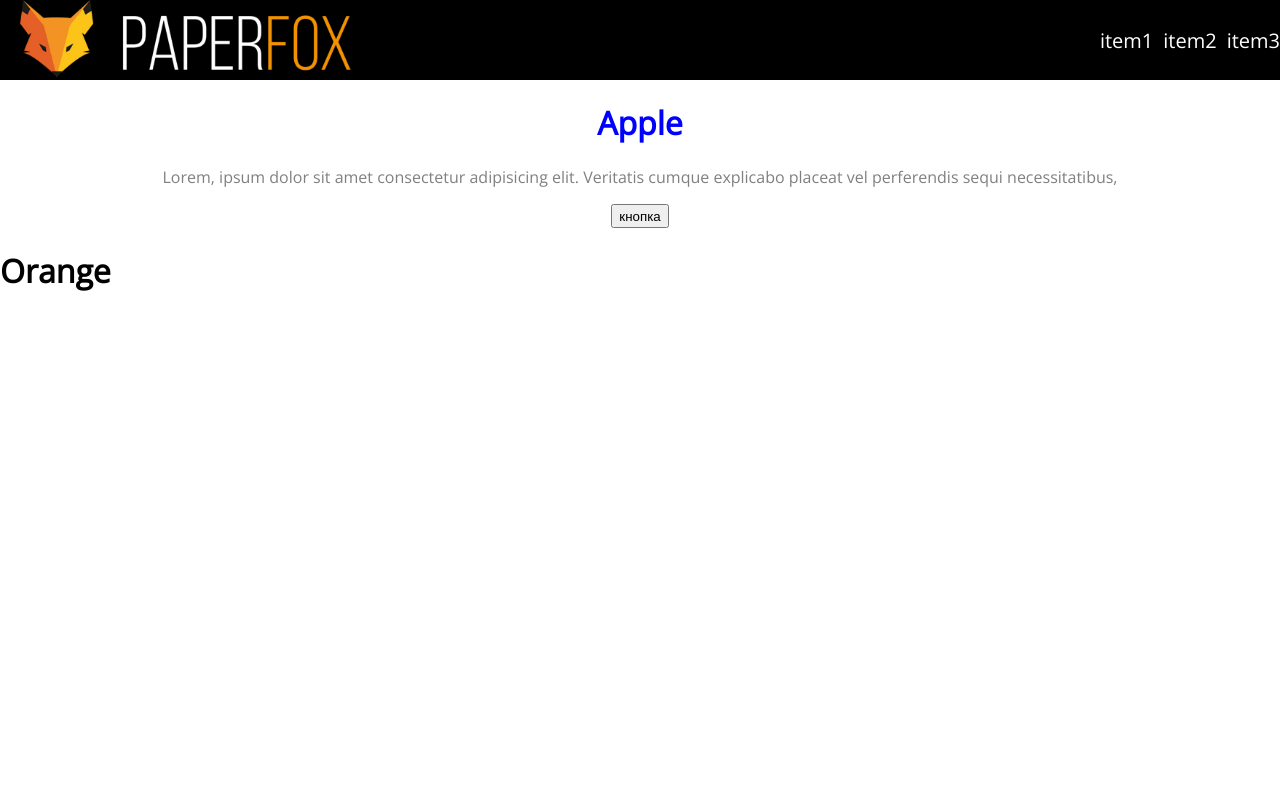
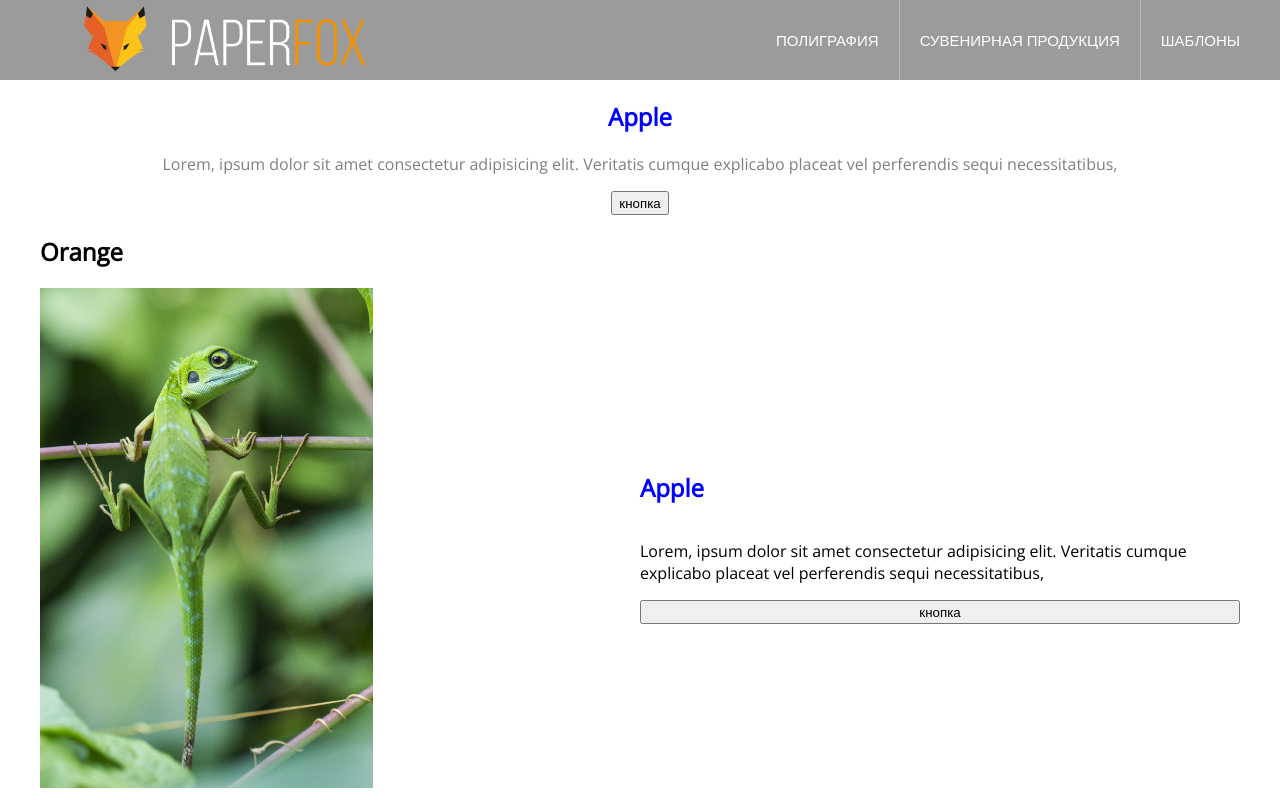
Before and after one commit to smoloff/lessson2, a plain HTML site: page index.html in a window 1280 px wide. Drawn offline with nearby package versions, Linux system fonts and the light colour scheme.

Commit message:
lesson 3. Background image. Align items

```diff
--- a/index.html
+++ b/index.html
@@ -1,5 +1,6 @@
 <!DOCTYPE html>
 <html lang="en">
+
 <head>
   <meta charset="UTF-8">
   <meta name="viewport" content="width=device-width, initial-scale=1.0">
@@ -8,7 +9,9 @@
   <link rel="stylesheet" href="style.css">
   <title>Document</title>
 </head>
+
 <body>
+  <div class="fullwidth">
     <header class="header">
       <a href="/"> <img src="./img/paperfox-logo-header-500x110-1.png" alt="PaperFox logo" class="logo"> </a>
 
@@ -16,25 +19,51 @@
 
       <nav>
         <ul class='nav-list'>
-        <li>
-          <a href="">item1</a>
+          <li class="nav-bar-link-cnt">
+            <a href="" class="navBarLink">Полиграфия</a>
           </li>
-        <li>
-          <a href="">item2</a>
+          <li class="nav-bar-link-cnt">
+            <a href="" class="navBarLink">Сувенирная продукция</a>
           </li>
-        <li>
-          <a href="">item3</a>
+          <li class="nav-bar-link-cnt">
+            <a href="" class="navBarLink">Шаблоны</a>
           </li>
         </ul>
       </nav>
+    </header>
+  </div>
+  <main>
 
-  </header>
+    <section class="section">
       <div class="center-cnt">
         <h1 class="heading">Apple</h1>
-    <p>Lorem, ipsum dolor sit amet consectetur adipisicing elit. Veritatis cumque explicabo placeat vel perferendis sequi necessitatibus, </p>
+        <p>Lorem, ipsum dolor sit amet consectetur adipisicing elit. Veritatis cumque explicabo placeat vel perferendis
+          sequi necessitatibus, </p>
         <button>кнопка</button>
       </div>
       <h1>Orange</h1>
+    </section>
+
+
+    <section class="section image-section">
+
+      <div class="text-cnt-right">
+        <h1 class="heading">Apple</h1>
+        <p>Lorem, ipsum dolor sit amet consectetur adipisicing elit. Veritatis cumque explicabo placeat vel perferendis
+          sequi necessitatibus, </p>
+        <button>кнопка</button>
+      </div>
+
+      <div class="img-cnt"></div>
+
+    </section>
+  </main>
+
+  <footer>
+
+  </footer>
+
 
 </body>
+
 </html>
--- a/style.css
+++ b/style.css
@@ -9,7 +9,8 @@ a {
   flex: 1;
 }
 
-body, ul {
+body,
+ul {
   list-style: none;
   padding: 0;
   margin: 0;
@@ -19,37 +20,52 @@ body, ul {
   color: blue;
 }
 
+.fullwidth {
+  display: flex;
+  flex-direction: row;
+  justify-content: center;
+  background-color: #9b9b9b;
+  width: 100%;
+}
+
 .header {
   display: flex;
-  height:80px;
-  background-color: black;
+  height: 80px;
+  width: 1200px;
 }
+
 .logo {
- max-width: 100%;
- max-height: 100%;
+  max-width: 100%;
+  max-height: 100%;
+  scale: .85;
 }
-nav {
-  display: flex;
-align-items: center;
-}
+
+
 .nav-list {
   display: flex;
   flex-direction: row;
   flex: 3;
-  font-size: 20px;
+  font-size: 15px;
+  text-transform: uppercase;
+  font-weight: 100;
 
 }
 
-.nav-list > li > a {
+.nav-list>li>a {
   color: #fff;
 }
 
-.nav-list> :not(:nth-child(3)) {
-  margin-right: 10px;
+.navBarLink {
+  line-height: 80px;
+}
+
+.nav-list>li:not(:nth-child(3)) {
+  margin-right: 20px;
+  border-right: 1px solid rgba(216, 216, 216, .5);
+  padding-right: 20px;
 }
 
 .center-cnt {
-  /* align text to center */
   text-align: center;
   color: gray;
 }
@@ -57,3 +73,28 @@ align-items: center;
 .empty-cnt {
   flex: 1;
 }
+
+.section {
+width:1200px;
+margin: 0 auto;
+
+}
+.image-section {
+  height:500px;
+}
+
+.img-cnt {
+  background: url("./img/image-1.jpg");
+  height: 100%;
+  background-size: contain;
+  background-repeat: no-repeat;
+}
+
+.text-cnt-right {
+  display: flex;
+  flex-direction: column;
+  justify-content: center;
+  width:50%;
+  float: right;
+  height: 100%;
+}
```
Also changed, not shown: img/image-1.jpg (added). Lines whose indentation alone changed are shown as unchanged.
